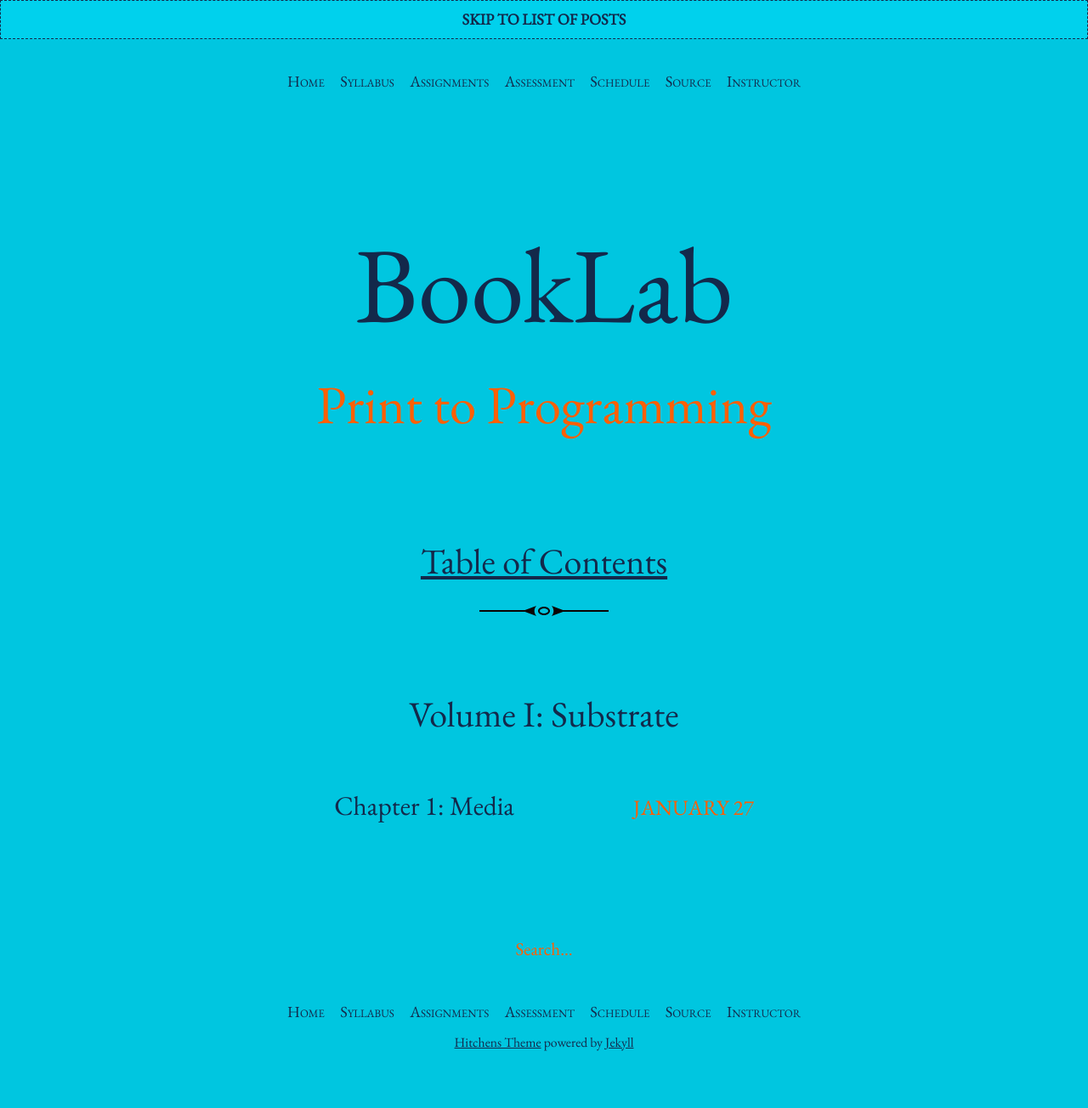
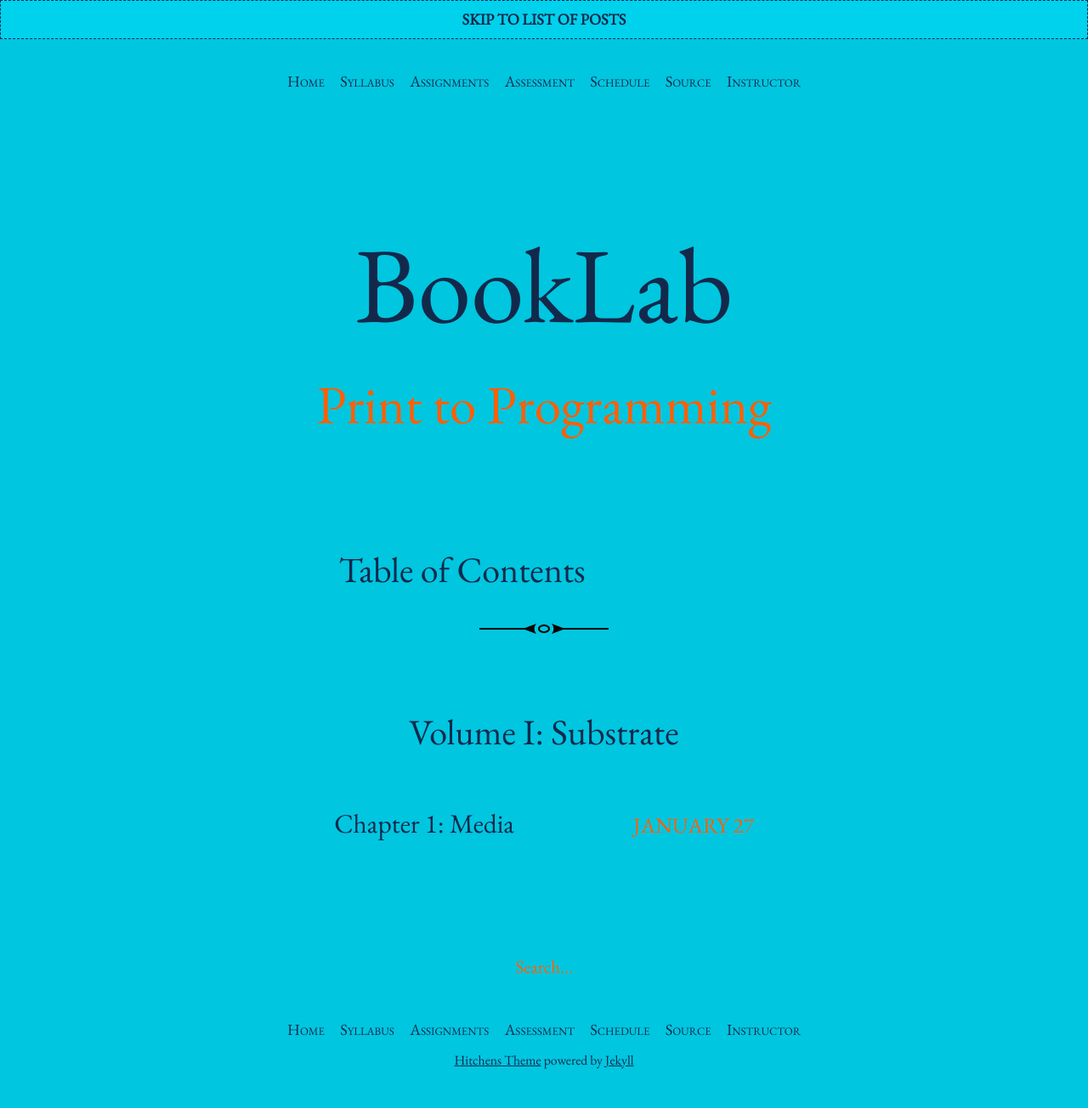
Before and after one commit to rccordell/s25bl, a Jekyll site: the page built from index.html, in a window 1280 px wide. Shown: the whole page at 85% size. Built offline with Jekyll 4.4.1, drawn with Linux system fonts in a browser that asks for light colours; the list of posts is cut into pages by our own code; before the commit the page ends 1283 px from its top, so only the background shows below that.

Commit message:
Update home.html

```diff
--- a/_layouts/home.html
+++ b/_layouts/home.html
@@ -28,7 +28,7 @@
     {% if site.paginate and site.paginate_path and paginator.page > 1 %}
       Page {{ paginator.page }}
     {% else %}
-      <a href="{{site.baseurl}}/schedule/toc">Table of Contents</a>
+      <a href="{{site.baseurl}}/schedule/toc" class="post-link">Table of Contents</a>
     {% endif %}
   </h1>
 
```
